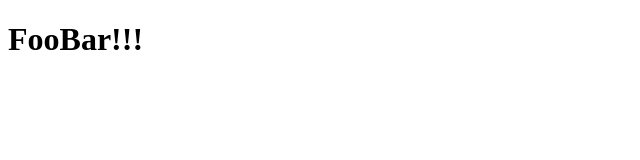
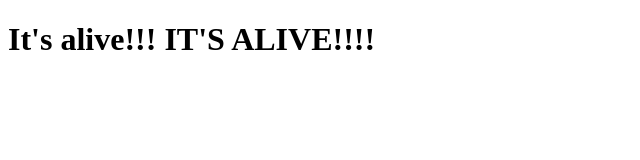
Before and after one commit to pqmcgill/jukebot, a website: page index.html in a window 1280 px wide. Shown: the whole page, without its empty margins (0-640 px from the left). Drawn offline with Linux system fonts and the light colour scheme.

Commit message:
ITS ALIVE

```diff
--- a/index.html
+++ b/index.html
@@ -4,6 +4,6 @@
     <title>hello world</title>
   </head>
   <body>
-    <h1>FooBar!!!</h1>
+    <h1>It's alive!!! IT'S ALIVE!!!!</h1>
   </body>
 </html>
```
